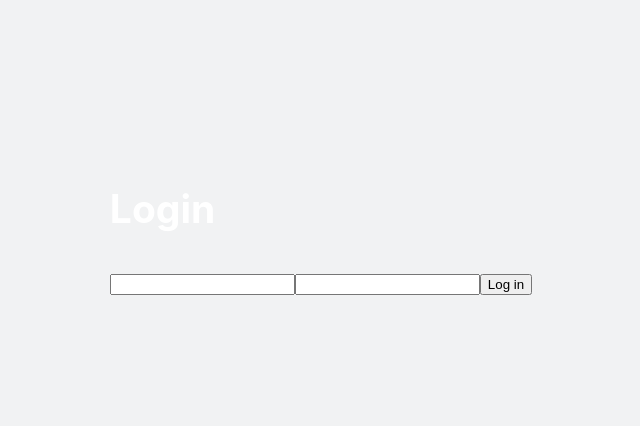
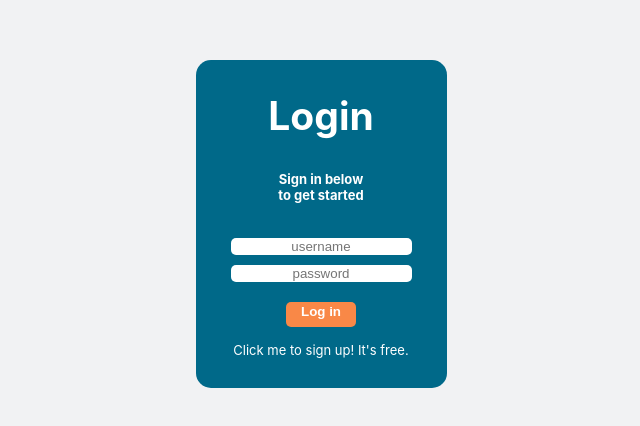
Before and after one commit to clinical-trial-finder/ClinicalTrialFinder-FE, a React (Create React App) app in the folder clinicaltrialfinder/: page / in a window 1280 px wide. Shown: the part 176-602 px from the top of the page, without its empty margins (319-959 px from the left). Built offline with nearby package versions, Linux system fonts and the light colour scheme.

Commit message:
Login page styling

```diff
--- a/clinicaltrialfinder/src/App.css
+++ b/clinicaltrialfinder/src/App.css
@@ -60,3 +60,59 @@
   text-align: center;
   margin: 10px;
 }
+
+.login {
+  background: #006989;
+  display: flex;
+  justify-content: center;
+  align-content: center;
+  flex-direction: column;
+  text-align: center;
+  border-radius: 15px;
+}
+
+.login h5 {
+  word-wrap: inherit;
+  font-size: 0.5em;
+  margin: 0 auto;
+}
+
+.login-form {
+  display: flex;
+  flex-direction: column;
+  margin: 15px;
+  padding: 15px;
+  justify-content: center;
+  align-content: center;
+}
+
+.login-form input {
+  border: none;
+  margin: 5px;
+  border-radius: 5px;
+  text-align: center;
+}
+
+.login-form button {
+  border: none;
+  margin-top: 15px;
+  height: 25px;
+  width: 70px;
+  display: flex;
+  justify-self: center;
+  justify-content: center;
+  align-content: center;
+  align-self: center;
+  padding-top: 2px;
+  border-radius: 5px;
+  background: #f98847;
+  color: white;
+  font-weight: bolder;
+}
+
+.login a {
+  text-decoration: none;
+  font-size: 0.5em;
+  margin-top: 15px;
+  color: white;
+}
--- a/clinicaltrialfinder/src/components/Login.js
+++ b/clinicaltrialfinder/src/components/Login.js
@@ -1,6 +1,7 @@
 import React from "react";
 import { connect } from "react-redux";
 import Loader from "react-loader-spinner";
+import { Link } from "react-router-dom";
 
 import { login } from "../actions";
 
@@ -32,20 +33,24 @@ class Login extends React.Component {
 
   render() {
     return (
-      <div>
+      <div className="login">
         <h2>Login</h2>
-        <form onSubmit={this.login}>
+        <h5>Sign in below</h5>
+        <h5>to get started</h5>
+        <form className="login-form" onSubmit={this.login}>
           <input
             type="text"
             name="username"
             value={this.state.credentials.username}
             onChange={this.handleChange}
+            placeholder="username"
           />
           <input
             type="password"
             name="password"
             value={this.state.credentials.password}
             onChange={this.handleChange}
+            placeholder="password"
           />
           <button>
             {this.props.loggingIn ? (
@@ -54,6 +59,7 @@ class Login extends React.Component {
               "Log in"
             )}
           </button>
+          <Link to="/signup">Click me to sign up! It's free.</Link>
         </form>
       </div>
     );
```
